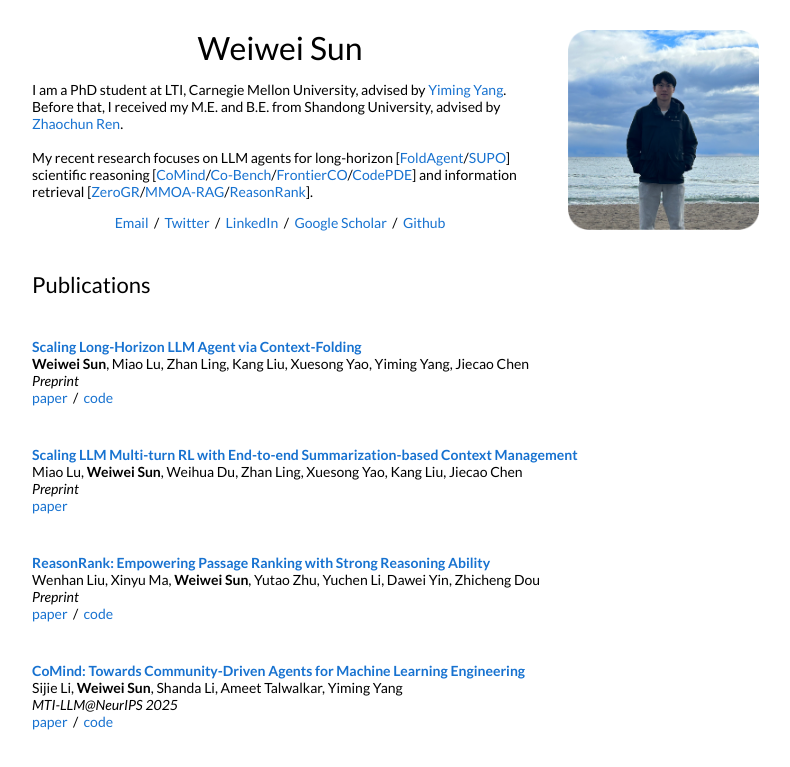
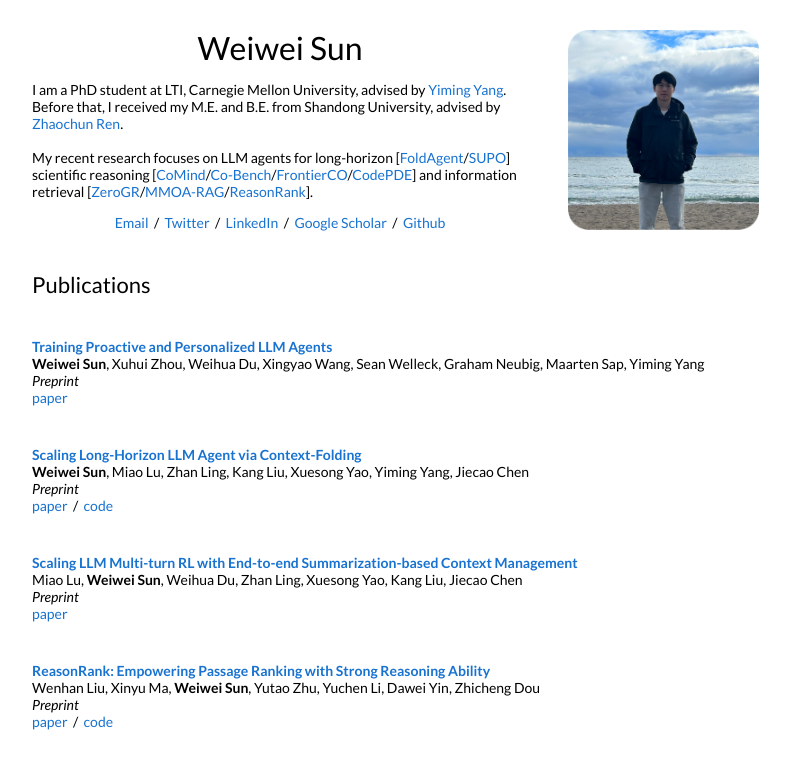
Before and after one commit to sunnweiwei/sunnweiwei.github.io, a plain HTML site: page index.html in a window 1280 px wide. Shown: the top 767 px of the page, without its empty margins (228-1018 px from the left). Drawn offline with Linux system fonts and the light colour scheme.

Commit message:
Update index.html

```diff
--- a/index.html
+++ b/index.html
@@ -127,7 +127,19 @@
             </td>
           </tr>
 
-
+        <tr onmouseout="portrait_stop()" onmouseover="portrait_start()">
+          <td valign="top" width="95%">
+            <a href="https://arxiv.org/abs/2511.02208">
+              <papertitle>Training Proactive and Personalized LLM Agents</papertitle>
+            </a>
+            <br>
+            <b>Weiwei Sun</b>, Xuhui Zhou, Weihua Du, Xingyao Wang, Sean Welleck, Graham Neubig, Maarten Sap, Yiming Yang
+            <br>
+            <em>Preprint</em>
+            <br>
+          <a href="https://arxiv.org/pdf/2511.02208">paper</a>
+          </td>
+        </tr>
 
         <tr onmouseout="portrait_stop()" onmouseover="portrait_start()">
           <td valign="top" width="95%">
```
